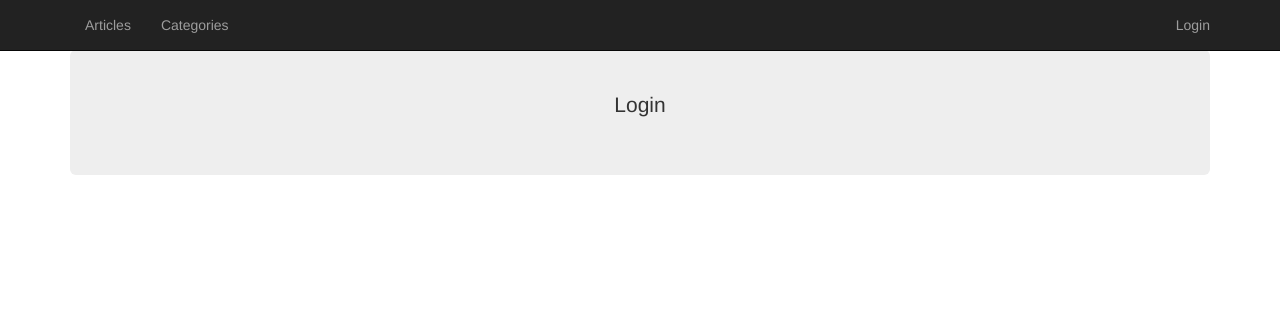
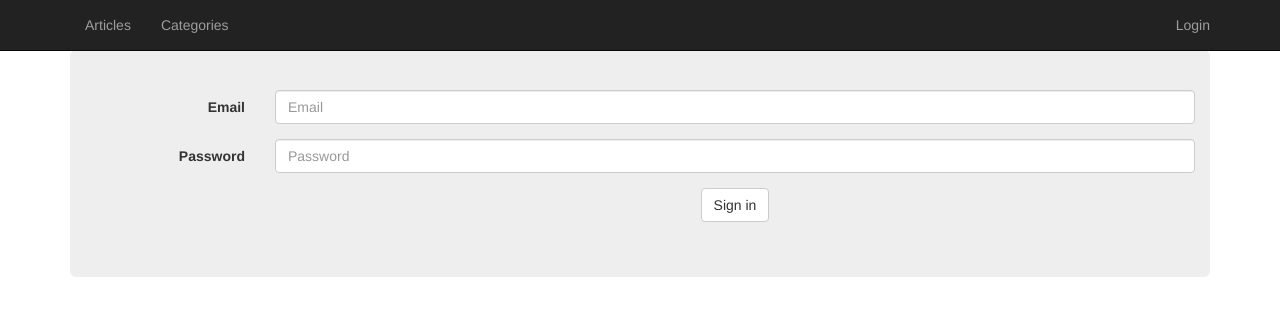
Before and after one commit to bartoszgajda55/Angular2Front, an Angular app: page /login in a window 1280 px wide. Shown: the top 316 px of the page. Built offline with nearby package versions, Linux system fonts and the light colour scheme.

Commit message:
Login template

```diff
--- a/src/app/components/login/login.component.html
+++ b/src/app/components/login/login.component.html
@@ -1 +1,19 @@
-<p>Login</p>
+<form class="form-horizontal">
+  <div class="form-group">
+    <label for="inputEmail3" class="col-sm-2 control-label">Email</label>
+    <div class="col-sm-10">
+      <input type="email" class="form-control" id="inputEmail3" placeholder="Email">
+    </div>
+  </div>
+  <div class="form-group">
+    <label for="inputPassword3" class="col-sm-2 control-label">Password</label>
+    <div class="col-sm-10">
+      <input type="password" class="form-control" id="inputPassword3" placeholder="Password">
+    </div>
+  </div>
+  <div class="form-group">
+    <div class="col-sm-offset-2 col-sm-10">
+      <button type="submit" class="btn btn-default">Sign in</button>
+    </div>
+  </div>
+</form>
```
Also changed, not shown: src/app/services/article.ts (+7 -6 lines).
